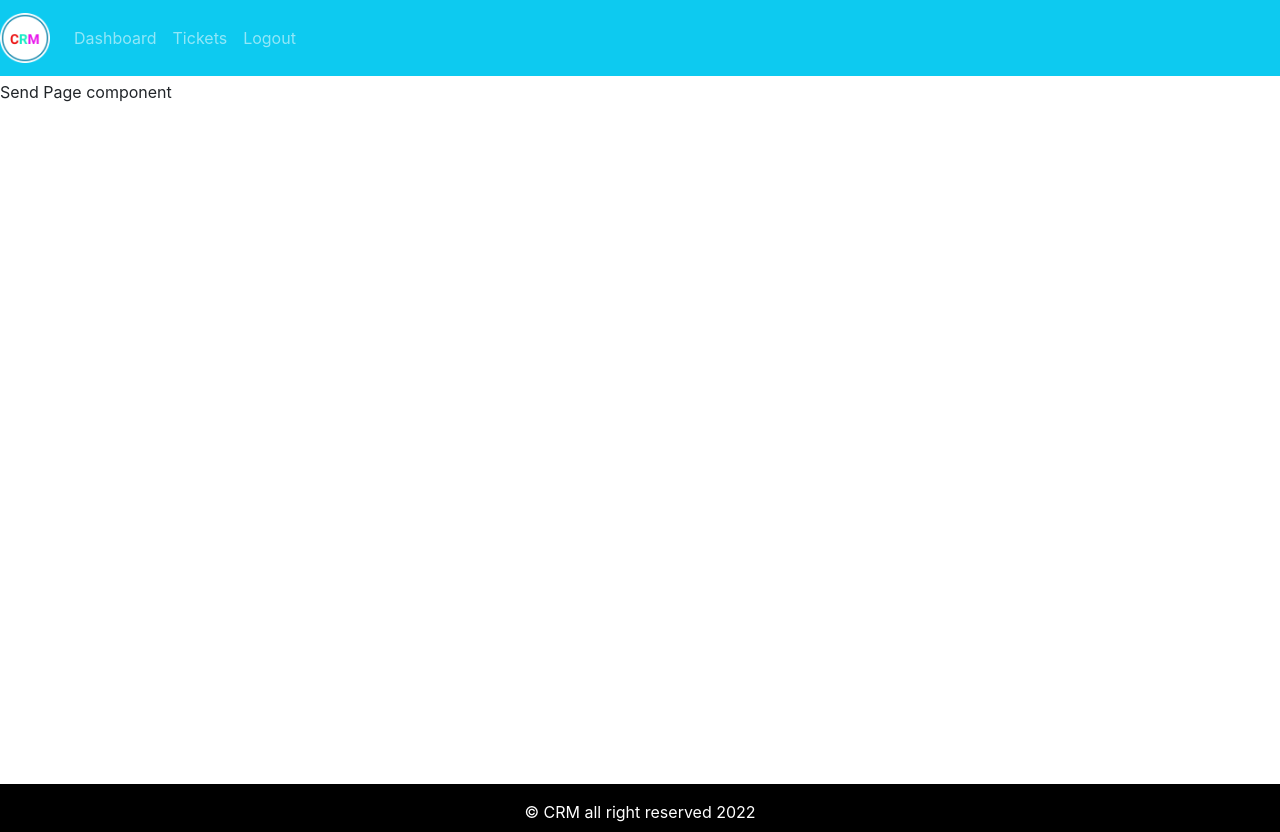
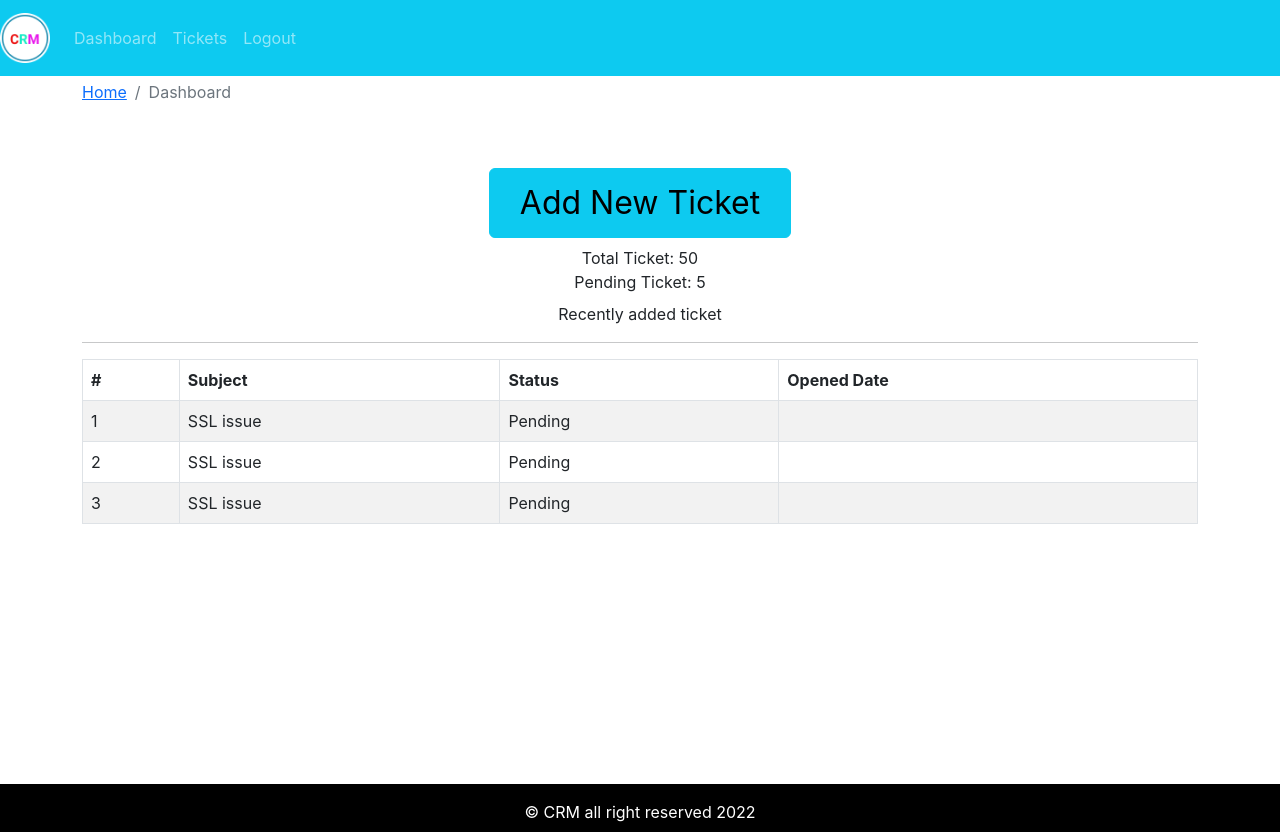
Before and after one commit to MangaldeepTripathi/crm-frontend, a React (Create React App) app: page / in a window 1280 px wide. Built offline with nearby package versions, Linux system fonts and the light colour scheme; the HTML template or start-up script is replaced by a standard one.

Commit message:
Added the bread crumb

```diff
--- a/src/App.js
+++ b/src/App.js
@@ -3,12 +3,13 @@ import './App.css';
 import { Button } from 'react-bootstrap';
 import Entry from './page/entry/Entry.page';
 import { DefaultLayout } from './layout/DefaultLayout';
+import { Dashboard } from './page/dashboard/Dashboard.page';
 function App() {
   return (
     <div className="App">
       {/* <Entry /> */}
       <DefaultLayout>
-        Send Page component
+        <Dashboard/>
       </DefaultLayout>
     </div>
   );
--- /dev/null
+++ b/src/assests/data/dummy-tickets.json
@@ -0,0 +1,20 @@
+[
+    {
+        "id":1,
+        "subject":"SSL issue",
+        "status":"Pending",
+        "Added at":"2022-12-20"
+    },
+    {
+        "id":2,
+        "subject":"SSL issue",
+        "status":"Pending",
+        "Added at":"2022-12-20"
+    },
+    {
+        "id":3,
+        "subject":"SSL issue",
+        "status":"Pending",
+        "Added at":"2022-12-20"
+    }
+]
--- /dev/null
+++ b/src/assests/img/data/dummy-tickets.json
@@ -0,0 +1,20 @@
+[
+    {
+        "id":1,
+        "subject":"SSL issue",
+        "status":"Pending",
+        "addedat": "2014-03-12T13:37:27+00:00"
+    },
+    {
+        "id":2,
+        "subject":"SSL issue",
+        "status":"Pending",
+        "addedat": "2014-03-12T13:37:27+00:00"
+    },
+    {
+        "id":3,
+        "subject":"SSL issue",
+        "status":"Pending",
+        "addedat": "2014-03-12T13:37:27+00:00"
+    }
+]
--- /dev/null
+++ b/src/components/breadcrumb/PageBreadcrumb.comp.js
@@ -0,0 +1,12 @@
+import React from 'react'
+import { Breadcrumb } from 'react-bootstrap'
+
+export const PageBreadcrumb = ({page}) => {
+  return (
+    <Breadcrumb>
+    <Breadcrumb.Item href="#">Home</Breadcrumb.Item>
+
+    <Breadcrumb.Item active>{page}</Breadcrumb.Item>
+  </Breadcrumb>
+  )
+}
--- /dev/null
+++ b/src/components/ticket-table/TicketTable.comp.js
@@ -0,0 +1,31 @@
+import React from 'react';
+import { Table } from 'react-bootstrap';
+
+export const TicketTable = ({tickets}) => {
+    console.log("tickets",tickets);
+  return (
+    <Table striped bordered hover>
+        <thead>
+            <tr>
+                <th>#</th>
+                <th>Subject</th>
+                <th>Status</th>
+                <th>Opened Date</th>
+            </tr>
+        </thead>
+        <tbody>
+            {
+                tickets.length && tickets.map(row=>(
+                    <tr key={row.id}>
+                        <td>{row.id}</td>
+                        <td>{row.subject}</td>
+                        <td>{row.status}</td>
+                        <td>{row.addedat}</td>
+                    </tr>
+                ))
+            }
+
+        </tbody>
+    </Table>
+  )
+}
--- a/src/layout/DefaultLayout.js
+++ b/src/layout/DefaultLayout.js
@@ -5,7 +5,7 @@ import { Header } from './partials/Header.comp'
 export const DefaultLayout = ({children}) => {
     return (
         <div className='default-layout'>
-            <header className='header'>
+            <header className='header mb-2'>
                 <Header />
             </header>
             <main className='main'>{children}</main>
--- /dev/null
+++ b/src/page/dashboard/Dashboard.page.js
@@ -0,0 +1,39 @@
+import React from 'react'
+import {  Button, Col, Container, Row } from 'react-bootstrap'
+import { TicketTable } from '../../components/ticket-table/TicketTable.comp'
+import tickets from '../../assests/data/dummy-tickets.json'
+import { PageBreadcrumb } from '../../components/breadcrumb/PageBreadcrumb.comp'
+
+export const Dashboard = () => {
+  return (
+    <Container>
+        <Row>
+            <Col>
+            <PageBreadcrumb page="Dashboard"/>
+            </Col>
+        </Row>
+        <Row>
+            <Col className='text-center mt-5 mb-2'>
+            <Button variant='info' style={{fontSize:"2rem", padding:"10px 30px"}}>Add New Ticket</Button>
+            </Col>
+        </Row>
+        <Row>
+            <Col className='text-center mb-2'>
+            <div>Total Ticket: 50</div>
+            <div>Pending Ticket: 5</div>
+            </Col>
+        </Row>
+        <Row>
+            <Col className='text-center m2-2'>
+            Recently added ticket
+            </Col>
+        </Row>
+        <hr/>
+        <Row>
+            <Col className='recent-ticket'>
+            <TicketTable tickets={tickets} />
+            </Col>
+        </Row>
+    </Container>
+  )
+}
```
